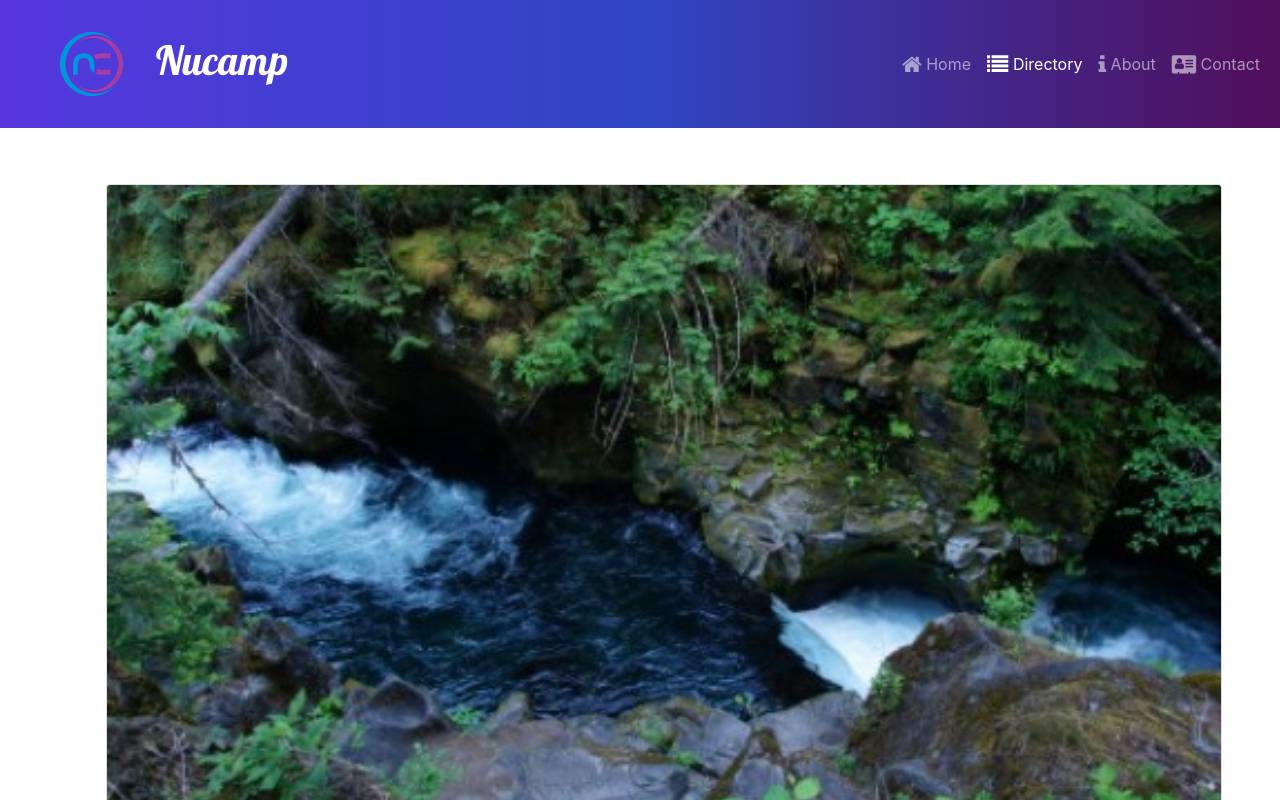
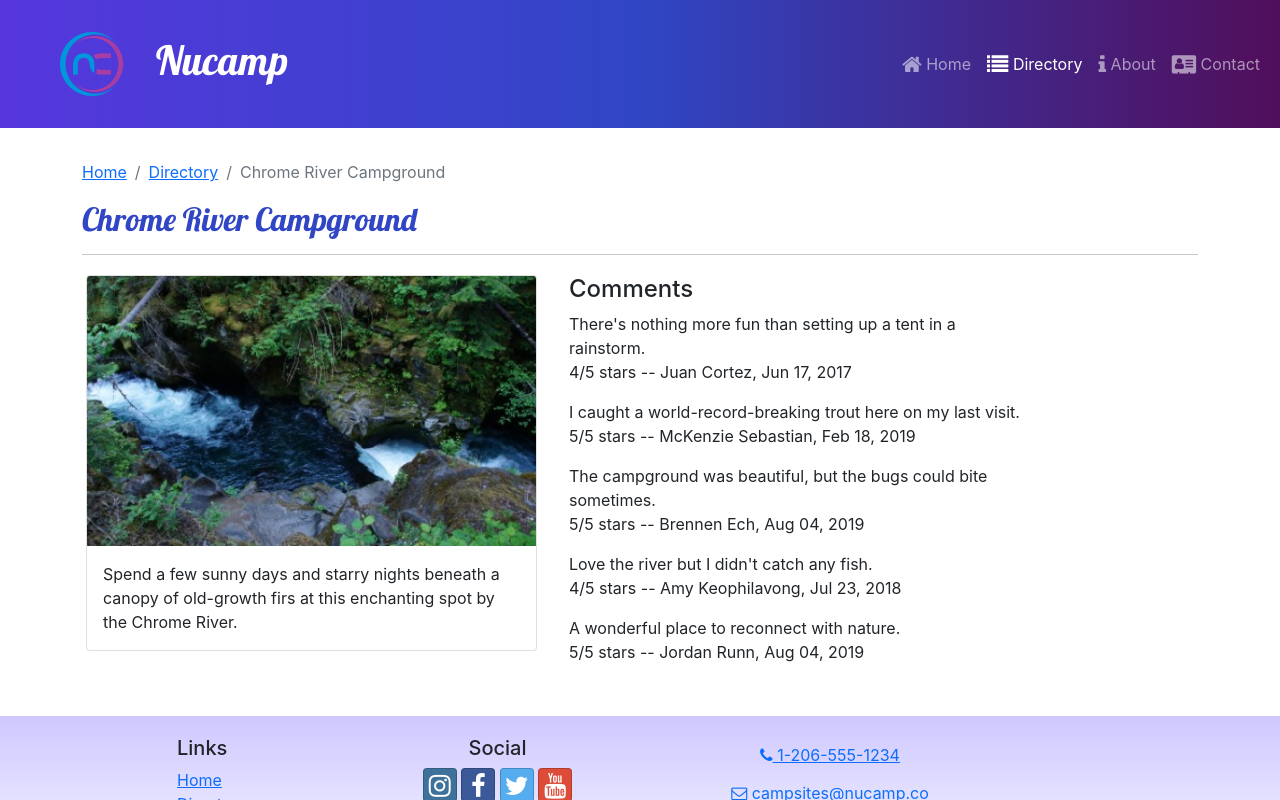
Before and after one commit to genobaga/GitHub-Test, a React (Create React App) app: page /directory/1 in a window 1280 px wide. Shown: the top 800 px of the page. Built offline with nearby package versions, Linux system fonts and the light colour scheme.

Commit message:
Breadcrumbs SubHeader

```diff
--- /dev/null
+++ b/src/components/SubHeader.js
@@ -0,0 +1,26 @@
+import { Col, Row, Breadcrumb, BreadcrumbItem } from 'reactstrap';
+import {Link} from 'react-router-dom';
+
+const SubHeader = ({current, detail }) => {
+    return (
+        <Row>
+            <Col>
+                <Breadcrumb>
+                    <BreadcrumbItem>
+                        <Link to='/'>Home</Link>
+                    </BreadcrumbItem>
+                    {detail && (
+                        <BreadcrumbItem>
+                            <Link to='/directory'>Directory</Link>
+                        </BreadcrumbItem>
+                    )}
+                    <BreadcrumbItem active>{current}</BreadcrumbItem>
+                </Breadcrumb>
+                <h2>{current}</h2>
+                <hr/>
+            </Col>
+        </Row>
+    )
+}
+
+export default SubHeader;
--- a/src/features/campsites/CampsiteDetail.js
+++ b/src/features/campsites/CampsiteDetail.js
@@ -6,7 +6,7 @@
     const {image, name, description} = campsite;
 
     return (
-        <Col md='12' className='m-4'>
+        <Col md='5' className='m-1'>
             <Card>
                 <CardImg top src={image} alt={name} />
                 <CardBody>
--- /dev/null
+++ b/src/features/comments/Comment.js
@@ -0,0 +1,17 @@
+import { formatDate } from '../../utils/formatDate';
+
+
+const Comment = ({ comment }) => {
+    const {text: commentText, rating, author, date} = comment;
+
+    return (
+        <p>
+            {commentText}
+            <br/>
+            {rating}/5 stars -- {author}, {formatDate(date)}
+
+        </p>
+    )
+}
+
+export default Comment;
--- /dev/null
+++ b/src/features/comments/CommentsList.js
@@ -0,0 +1,25 @@
+import { Col } from 'reactstrap';
+import Comment from './Comment';
+import { selectCommentsByCampsiteId } from './commentsSlice';
+
+const CommentsList = ({campsiteId}) => {
+    const comments = selectCommentsByCampsiteId(campsiteId);
+
+    if (comments && comments.length > 0) {
+        return (
+            <Col md='5' className='m-1'>
+                <h4>Comments</h4>
+                {comments.map((comment) => {
+                    return <Comment key={comment.id} comment={comment} />;
+                })}
+            </Col>
+        )
+    }
+    return (
+        <Col md='5' className='m-1'>
+            There are no comments for this campsite yet.
+        </Col>
+    )
+}
+
+export default CommentsList;
--- /dev/null
+++ b/src/features/comments/commentsSlice.js
@@ -0,0 +1,5 @@
+import { COMMENTS } from '../../app/shared/COMMENTS';
+
+export const selectCommentsByCampsiteId = (campsiteId) => {
+    return COMMENTS.filter((comment) => comment.campsiteId === parseInt(campsiteId))
+}
--- a/src/pages/CampsiteDetailPage.js
+++ b/src/pages/CampsiteDetailPage.js
@@ -2,6 +2,8 @@
 import { useParams } from 'react-router-dom';
 import { selectCampsiteById } from '../features/campsites/campsitesSlice';
 import CampsiteDetail from '../features/campsites/CampsiteDetail';
+import CommentsList from '../features/comments/CommentsList';
+import SubHeader from '../components/SubHeader';
 
 
 const CampsiteDetailPage = () => {
@@ -10,8 +12,10 @@
 
     return (
         <Container>
+            <SubHeader current={campsite.name} detail={true} />
             <Row>
                 <CampsiteDetail campsite={campsite} />
+                <CommentsList campsiteId={campsiteId} />
             </Row>
         </Container>
     )
--- a/src/pages/CampsitesDirectoryPage.js
+++ b/src/pages/CampsitesDirectoryPage.js
@@ -1,10 +1,12 @@
 import {Container} from 'reactstrap';
 import CampsitesList from '../features/campsites/CampsitesList';
+import SubHeader from '../components/SubHeader';
 
 const CampsitesDirectoryPage = () => {
 
     return (
         <Container>
+            <SubHeader current='Directory' />
             <CampsitesList />
         </Container>
     )
--- a/src/pages/HomePage.js
+++ b/src/pages/HomePage.js
@@ -1,10 +1,12 @@
 import {Container} from 'reactstrap';
 import DisplayList from '../features/display/DisplayList';
+import SubHeader from '../components/SubHeader';
 
 
 const HomePage = () => {
     return (
         <Container>
+            <SubHeader current='Home'/>
             <DisplayList />
         </Container>
     )
--- /dev/null
+++ b/src/utils/formatDate.js
@@ -0,0 +1,7 @@
+export const formatDate = (date) => {
+    return new Intl.DateTimeFormat('en-US', {
+        year: 'numeric',
+        month: 'short',
+        day: '2-digit'
+    }).format(new Date(Date.parse(date)))
+};
```
